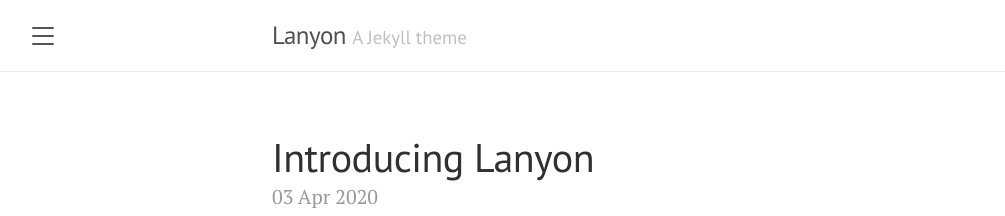
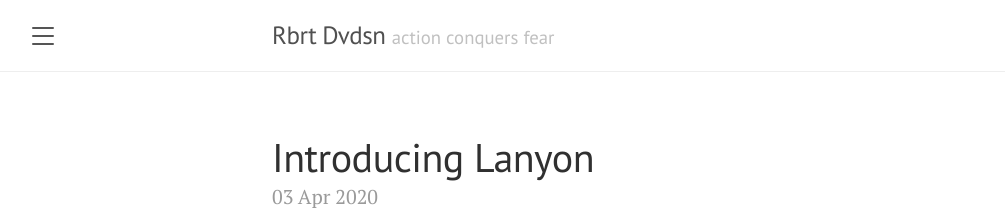
Before and after one commit to rbrtdvdsn/rbrtdvdsn.github.io, a Jekyll site: the page built from index.html, in a window 1280 px wide and 900 px high. Shown: the top 216 px of the window, without its empty margins (8-1013 px from the left). Built offline with Jekyll 4.4.1, drawn with Linux system fonts in a browser that asks for light colours; the list of posts is cut into pages by our own code.

Commit message:
update config

```diff
--- a/_config.yml
+++ b/_config.yml
@@ -1,6 +1,6 @@
 # Setup
-title:               Lanyon
-tagline:             'A Jekyll theme'
+title:               Rbrt Dvdsn
+tagline:             'action conquers fear'
 description:         'A reserved <a href="https://jekyllrb.com" target="_blank">Jekyll</a> theme that places the utmost gravity on content with a hidden drawer. Made by <a href="https://twitter.com/mdo" target="_blank">@mdo</a>.'
 url:                 http://lanyon.getpoole.com
 baseurl:             ''
@@ -9,9 +9,9 @@ permalink:           pretty
 
 # About/contact
 author:
-  name:              Mark Otto
-  url:               https://twitter.com/mdo
-  email:             markdotto@gmail.com
+  name:              Robert Davidson
+  url:               https://twitter.com/rbrtdvdsn
+  email:             robert_davidson@icloud.com
 
 # Gems
 plugins:
```
